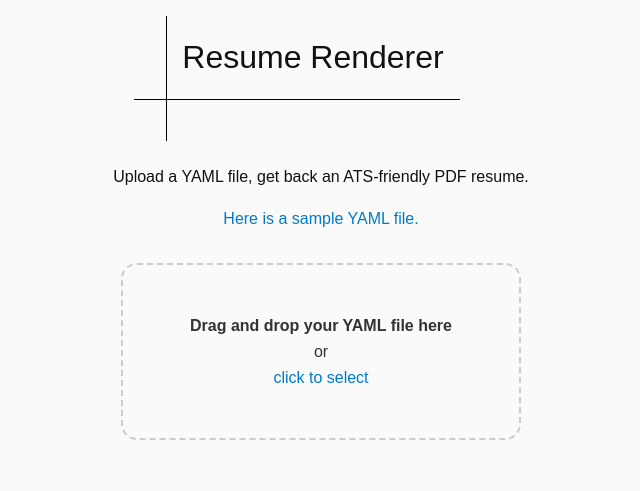
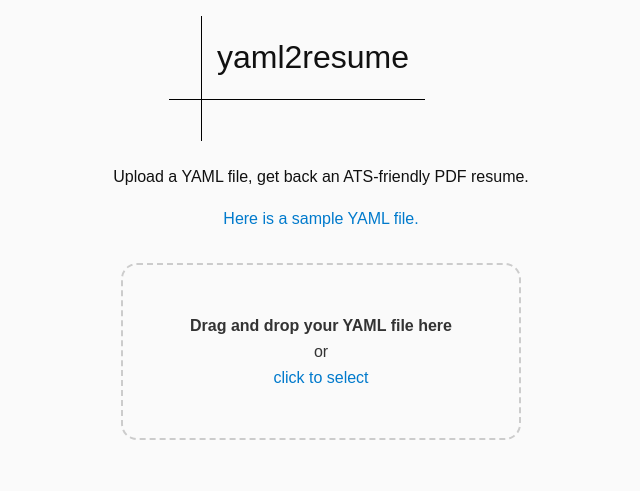
Before and after one commit to mizuki-hikaru/yaml2resume, a plain HTML site: page static/index.html in a window 1280 px wide. Shown: the whole page, without its empty margins (319-959 px from the left). Drawn offline with Linux system fonts and the light colour scheme.

Commit message:
update header

```diff
--- a/static/index.html
+++ b/static/index.html
@@ -9,7 +9,7 @@
 <body>
   <main>
     <header class="site-header">
-      <h1 class="cross-header">Resume Renderer</h1>
+      <h1 class="cross-header">yaml2resume</h1>
     </header>
 
     <p>Upload a YAML file, get back an ATS-friendly PDF resume.</p>
```
